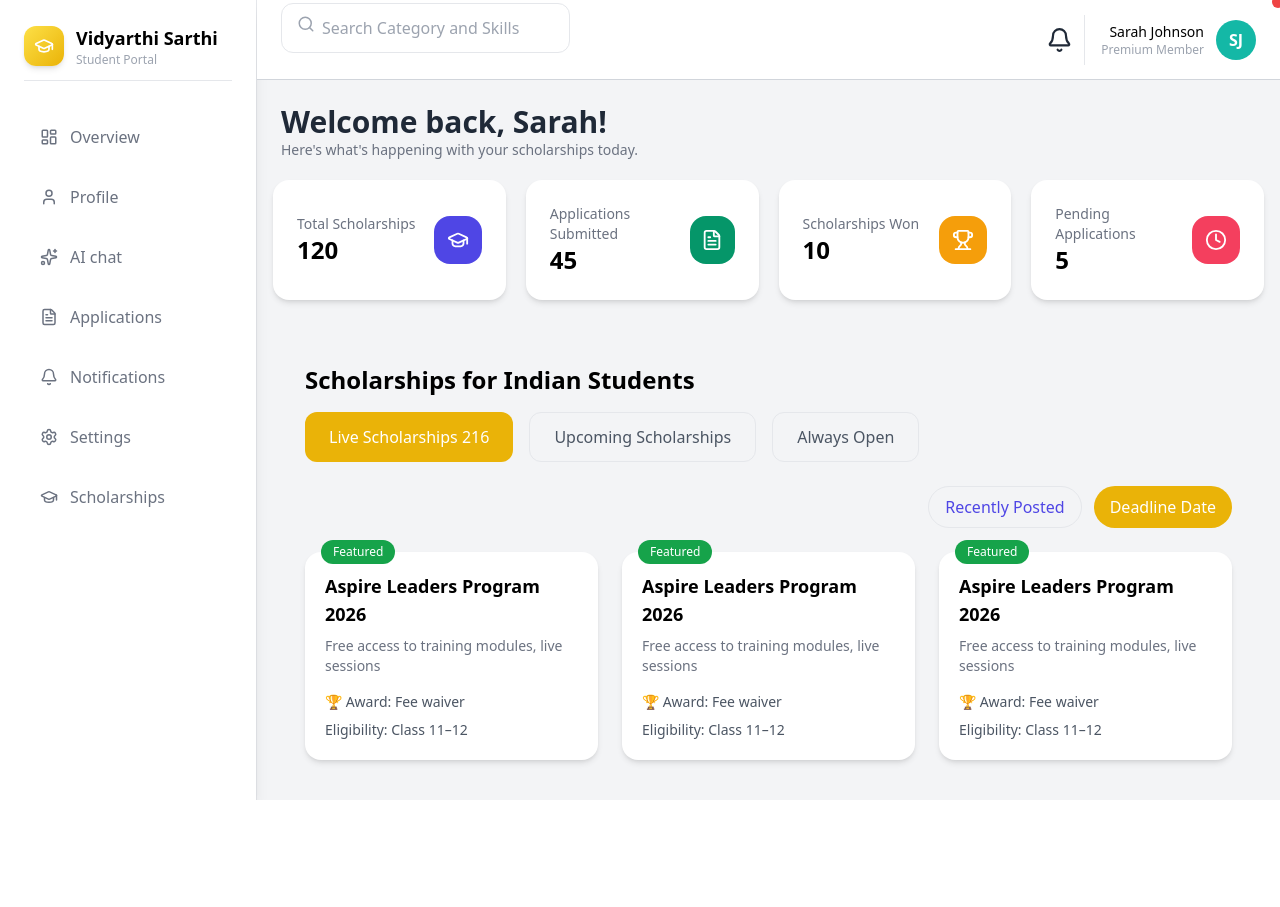
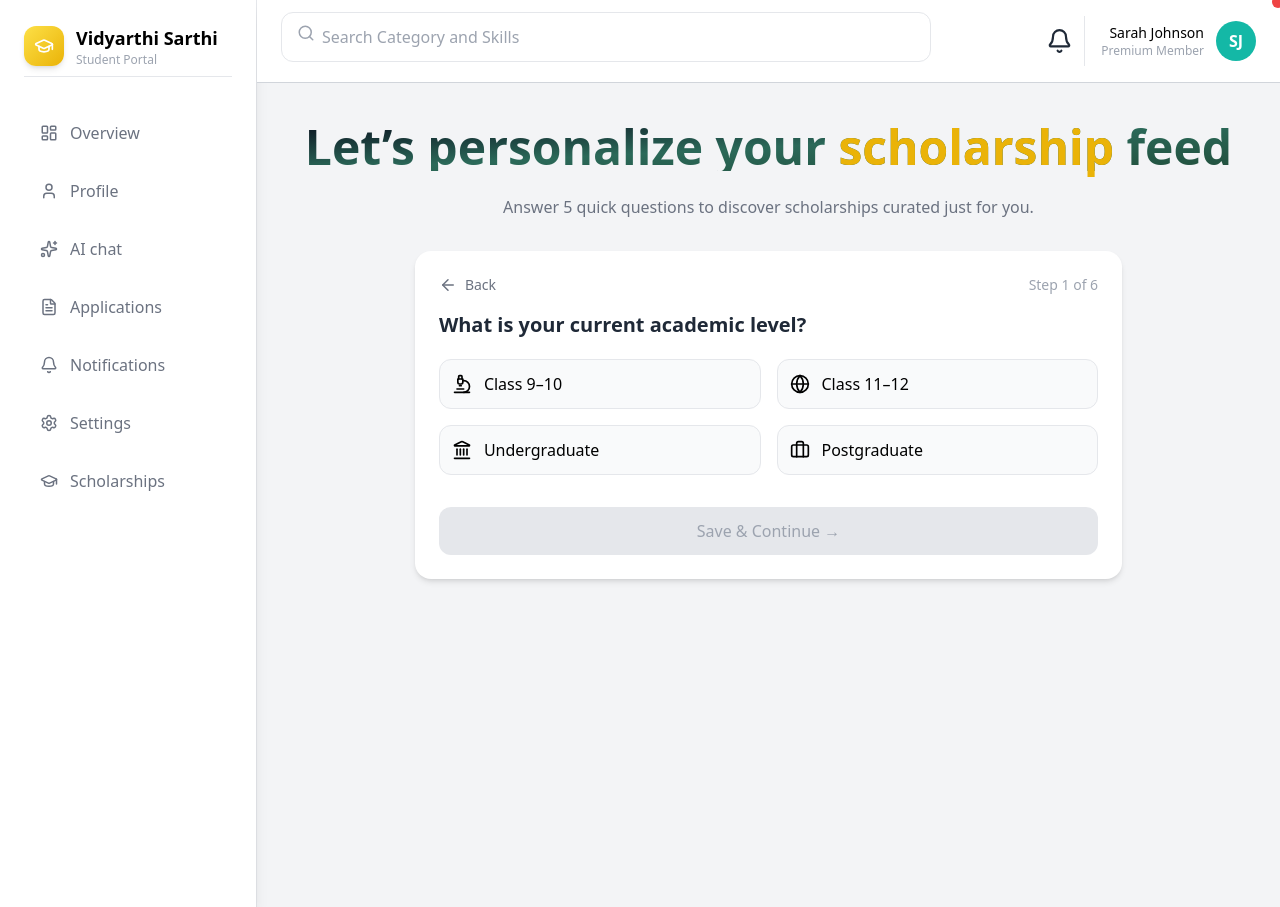
Before and after one commit to ParijaSharma/Vidyarthi_Sarthi, a React (Vite) app in the folder scholar-ai/: page /dashboard in a window 1280 px wide. Before the commit the page ends 800 px from the top, so only its background shows below. Built offline with nearby package versions, Linux system fonts and the light colour scheme.

Commit message:
Removed node_modules from tracking

```diff
--- a/scholar-ai/src/App.jsx
+++ b/scholar-ai/src/App.jsx
@@ -3,6 +3,7 @@ import Navbar from "./components/navbar";
 import Hero from "./components/hero";
 import AuthPanel from "./components/authPanel";
 import Dashboard from "./pages/dashboard";
+import Questions from "./pages/questions";
 import { useState } from "react";
 import { BrowserRouter, Routes, Route } from "react-router-dom";
 
@@ -42,8 +43,10 @@ function App() {
 
       <Routes>
         <Route path="/" element={<LandingPage />} />
+        <Route path="/questions" element={<Questions />} />
         <Route path="/dashboard" element={<Dashboard />} />
       </Routes>
+
 
   );
 }
--- /dev/null
+++ b/scholar-ai/src/components/QuestionForm.jsx
@@ -0,0 +1,81 @@
+import { useState } from "react";
+import {ArrowLeft, Microscope, Globe, Landmark, Briefcase, Rocket } from "lucide-react";
+import { useEffect } from "react";
+export default function QuestionForm({ questionData, step, total, onNext,onBack,savedAnswers }) {
+    const [selected, setSelected] = useState(savedAnswers || null);
+        useEffect(() => {
+        setSelected(savedAnswers || null);
+        }, [savedAnswers]);
+
+        if (!questionData) {
+            return null;
+        }
+    return (
+        <div className=" flex flex-col bg-white rounded-2xl shadow-md p-6 mt-8 w-3/4 ">
+            {/* Top section */}
+            <div className=" flex justify-between text-sm text-gray-400 mb-4">
+                <button
+                onClick={onBack}
+                disabled={step === 0}
+                className="flex items-center gap-2 text-gray-500 hover:text-gray-700"
+                >
+                <ArrowLeft size={18} />
+                Back
+                </button>
+                <span>
+                    Step {step + 1} of {total}
+                </span>
+            </div>
+
+            {/* Question */}
+            <h2 className="text-xl font-semibold text-gray-800 mb-5">
+                {questionData.question}
+            </h2>
+
+            {/* Options */}
+            <div className="grid grid-cols-2 gap-4">
+                {questionData.options.map((option, index) => {
+                   const iconMap = {
+                    academic_level: [Microscope, Globe, Landmark, Briefcase],
+                    stream: [Microscope, Landmark, Globe, Briefcase, Rocket, Microscope],
+                    performance: [Rocket, Briefcase, Globe, Landmark],
+                    income: [Landmark, Briefcase, Globe],
+                    special_category: [Rocket, Globe, Landmark, Briefcase, Microscope],
+                    aspiration: [Microscope, Globe, Landmark, Briefcase, Rocket],
+                };
+                const icons = iconMap[questionData.id] || [];
+                const IconComponent = icons[index % icons.length] || Rocket;
+                    return (
+                        <button
+                            key={index}
+                            onClick={()=> setSelected(option)}
+                            className={`flex items-center gap-3 px-3 py-3 rounded-xl border transition-all duration-200
+                            ${
+                                selected === option
+                                ? "bg-indigo-600 text-white border-indigo-600 scale-[1.02]"
+                                : "bg-gray-50 hover:bg-gray-100 border-gray-200"
+                            }`}
+                            >
+                            <IconComponent size={20} />
+                            {option}
+                        </button>
+                    );
+            })}
+            </div>
+
+            {/* Continue Button */}
+            <button
+            disabled={!selected}
+            onClick={() => onNext(selected)}
+            className={`mt-8 w-full py-3 rounded-xl font-medium transition-all
+            ${
+                selected
+                ? "bg-indigo-600 text-white hover:bg-indigo-700"
+                : "bg-gray-200 text-gray-400 cursor-not-allowed"
+            }`}
+        >
+            Save & Continue →
+        </button>
+        </div>
+    );
+}
--- a/scholar-ai/src/components/ScholarshipSection.jsx
+++ b/scholar-ai/src/components/ScholarshipSection.jsx
@@ -1,12 +1,15 @@
-import { Search } from "lucide-react";
+import { Search, User } from "lucide-react";
 
-export default function ScholarshipSection() {
+export default function ScholarshipSection({ userProfile }) {
   return (
-    <div className="p-6">
+    <div className="p-4">
 
       {/* Title */}
       <h2 className="text-2xl font-semibold mb-4">
-        Scholarships for Indian Students
+        {userProfile
+        ?`Scholarships for ${userProfile.stream} students aiming for ${userProfile.aspiration}`
+        :"Scholarships for Indian Students"}
+        {/* Scholarships for Indian Students */}
       </h2>
 
 
--- a/scholar-ai/src/components/Sidebar.jsx
+++ b/scholar-ai/src/components/Sidebar.jsx
@@ -16,7 +16,7 @@ export default function Sidebar() {
         <aside className="w-64 min-h-screen bg-white shadow-lg p-6">
 
             {/* LOGO AREA */}
-            <div className="flex items-center gap-3 mb-8 border-b w-full pb-3">
+            <div className="flex items-center gap-3 mb-8 border-b w-full pb-2">
                 <div className="w-10 h-10 rounded-xl
                                 bg-gradient-to-br from-yellow-300 to-yellow-500
                                 flex items-center justify-center shadow-md">
@@ -29,7 +29,7 @@ export default function Sidebar() {
                 </div>
             </div>
 
-            <nav className="space-y-3">
+            <nav className="space-y-2.5">
                 <SidebarItem icon={<LayoutDashboard size={18}/>} label="Overview" />
                 <SidebarItem icon={<User size={18}/>} label="Profile" />
                 <SidebarItem icon={<Sparkles size={18}/>} label="AI chat" />
--- a/scholar-ai/src/components/Topbar.jsx
+++ b/scholar-ai/src/components/Topbar.jsx
@@ -5,13 +5,13 @@ import {
 } from "lucide-react";
 export default function Topbar() {
     return (
-        <header className="w-full h-20 flex items-center justify-between px-6 border-b border-gray-300 bg-white">
-            <div className="relative mb-6">
+        <header className="w-full h-18 flex items-center justify-between px-6 border-b border-gray-300 bg-white">
+            <div className="relative w-2/3 mt-3 mb-5">
             <Search className="absolute left-4 top-3 text-gray-400" size={18}/>
             <input
             type="text"
             placeholder="Search Category and Skills"
-            className="w-full pl-10 pr-4 py-3 rounded-xl border
+            className="w-full pl-10 py-3 rounded-xl border
                      focus:outline-none focus:ring-2 focus:ring-indigo-400"
         />
       </div>
--- a/scholar-ai/src/pages/dashboard.jsx
+++ b/scholar-ai/src/pages/dashboard.jsx
@@ -1,14 +1,34 @@
 import React from 'react';
-import { FontAwesomeIcon } from "@fortawesome/react-fontawesome";
 import  Sidebar from '../components/Sidebar';
 import  Topbar from '../components/Topbar';
 import  StatCard from '../components/StatCard';
 import ScholarshipSection from '../components/ScholarshipSection';
 import { GraduationCap, FileText, Trophy, Clock } from "lucide-react";
+import Questions from "./questions";
+import { useState , useEffect} from "react";
+import { useNavigate } from "react-router-dom";
+export default function Dashboard() {
+    //const [isPersonalized, setIsPersonalized] = useState(false);
+    const [userProfile, setUserProfile] = useState(null);
+    //const navigate = useNavigate();
 
-export default function Dashboard() {
+    useEffect(() => {
+    const savedProfile = localStorage.getItem("scholarship_answers");
+
+        if(!savedProfile){
+        //     navigate("/questions");
+        // } else {
+            setUserProfile(JSON.parse(savedProfile));
+        }
+    }, []);
+
+    // const handlePersonalizationComplete = (ans) => {
+    //     setUserProfile(ans);
+    //     setIsPersonalized(true);
+    // };
+
     return (
-        <div className='flex min-h-screen bg-gray-100'>
+        <div className="flex min-h-screen bg-gray-100">
 
             {/* side bar */}
             <div className="flex min-h-screen bg-gray-100 border-r border-gray-200">
@@ -16,14 +36,28 @@ export default function Dashboard() {
             </div>
 
             {/* searchbar and notifications */}
-            <div className='flex flex-col'>
+            <div className='flex flex-col w-full'>
               <Topbar/>
 
+            <div className="mt-6 px-6">
+                {!userProfile ? (
+                    <Questions  onComplete={(profile) => setUserProfile(profile)} />
+                ):(
+                 <>
                 {/* welcome heading */}
-            <div className="mt-6 px-6">
-                <h1 className="text-3xl font-bold text-gray-800">Welcome back, Sarah!</h1>
-                <p className="text-gray-500 text-sm">Here's what's happening with your scholarships today.</p>
-            </div>
+
+                    <h1
+                    className="text-3xl font-bold text-gray-800">
+                        {userProfile
+                        ?`Welcome back!`
+                        : "Welcome back, Sarah!"}
+
+                    </h1>
+
+                    <p className="text-gray-500 mt-1">
+                        Showing scholarships for <b>{userProfile.stream}</b> students
+                        aiming for <b>{userProfile.aspiration}</b>.
+                    </p>
 
                 {/* main informaton area */}
                 <div className="grid grid-cols-4 gap-5 mt-5 ml-4 mr-4" >
@@ -31,7 +65,6 @@ export default function Dashboard() {
                         title="Total Scholarships"
                         value="120"
                         icon={<GraduationCap size={22}/>}
-                    color="bg-indigo-600 text-white"
                     />
 
                     <StatCard
@@ -57,12 +90,12 @@ export default function Dashboard() {
 
                 </div>
                 <div className="mt-10 px-6">
-                    <ScholarshipSection/>
+                        <ScholarshipSection userProfile={userProfile} />
+                </div>
+                 </>
+                )}
             </div>
         </div>
-
         </div>
-
-
     );
 }
--- /dev/null
+++ b/scholar-ai/src/pages/questions.jsx
@@ -0,0 +1,90 @@
+import { useState } from "react";
+import QuestionForm from "../components/QuestionForm";
+//import { useNavigate } from "react-router-dom";
+export default function Questions({onComplete}) {
+    const [step, setStep] = useState(0);
+    const [answers, setAnswers] = useState({});
+    // const navigate = useNavigate();
+
+   const questions = [
+    {
+        id: "academic_level",
+        question: "What is your current academic level?",
+        options: ["Class 9–10", "Class 11–12", "Undergraduate", "Postgraduate"],
+        description: "Determines basic eligibility for school vs. college schemes."
+    },
+    {
+        id: "stream",
+        question: "What is your primary field of study?",
+        options: ["Science (PCM/PCB)", "Commerce", "Arts/Humanities", "Engineering/Tech", "Medical/Healthcare", "Management"],
+    },
+    {
+        id: "performance",
+        question: "What was your score in the last qualifying exam?",
+        options: ["Above 90%", "80% – 90%", "70% – 80%", "Below 70%"],
+    },
+    {
+        id: "income",
+        question: "What is your annual family income?",
+        options: ["Below ₹2.5 Lakhs", "₹2.5 – 6 Lakhs", "Above ₹6 Lakhs"],
+        hint: "Many Government scholarships have a ₹2.5L cutoff."
+    },
+    {
+        id: "special_category",
+        question: "Do you belong to any of these categories?",
+        options: ["Single Girl Child", "Minority Community", "Specially Abled (PwD)", "Wards of Armed Forces", "None"],
+        isMultiSelect: true
+    },
+    {
+        id: "aspiration",
+        question: "What is your career goal?",
+        options: ["Research/PhD", "Study Abroad", "Civil Services", "Corporate/Tech", "Entrepreneurship"],
+    }
+    ];
+
+    const handleNext = (value) => {
+        const updatedAnswers = {
+            ...answers,
+            [questions[step].id]: value
+        };
+        setAnswers(updatedAnswers);
+
+        if(step < questions.length - 1){
+            setStep(step + 1);
+        }else{
+            console.log("All answers:", updatedAnswers);
+            localStorage.setItem("scholarship_answers", JSON.stringify(updatedAnswers));
+            if (onComplete) {
+                onComplete(updatedAnswers);
+            }
+            // navigate("/dashboard");
+        }
+    };
+    const handleBack = () => {
+        if(step > 0){
+            setStep(step - 1);
+        }
+    };
+    return (
+        <div className="flex flex-col items-center min-h-screen bg-gray-100 p-4">
+            <h1 className="text-5xl font-bold
+            bg-gradient-to-br from-[#0b1220] via-[#2b6959] to-[#214f3c]
+            bg-clip-text text-transparent mb-4">
+            Let’s personalize your <span className="text-yellow-500">scholarship</span> feed
+            </h1>
+            <p className="text-gray-500 mt-2">
+            Answer 5 quick questions to discover scholarships curated just for you.
+            </p>
+            <QuestionForm
+                questionData={questions[step]}
+                step={step}
+                total={questions.length}
+                onNext={handleNext }
+                onBack={handleBack}
+                savedAnswers={answers[questions[step].id]}
+            />
+
+        </div>
+
+    );
+}
```
Also changed, not shown: 1 other file (tests, documents, lock files or other folders). Lines whose indentation alone changed are shown as unchanged.
